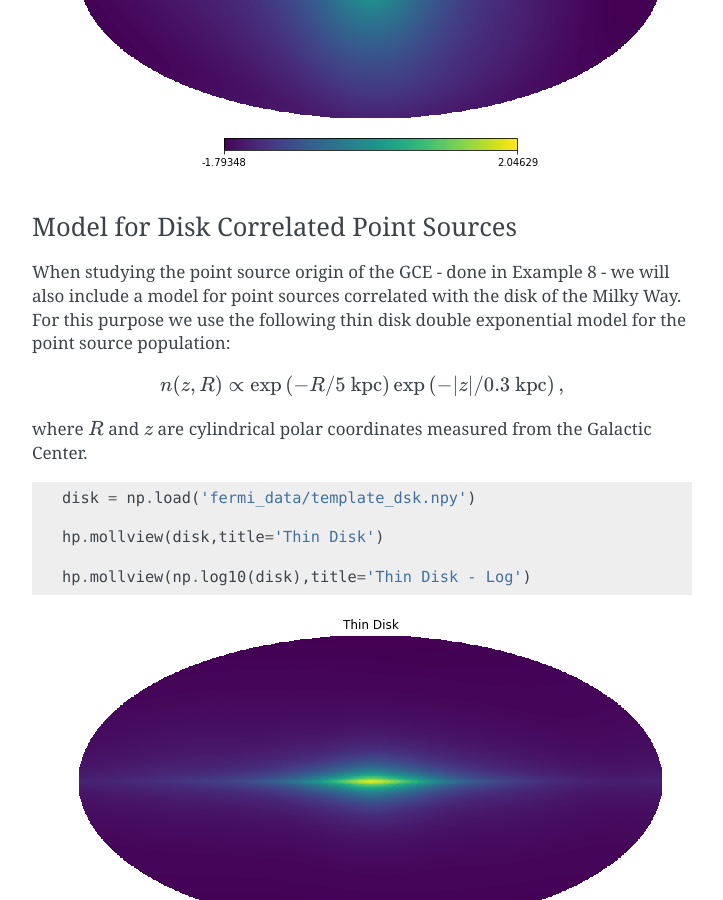
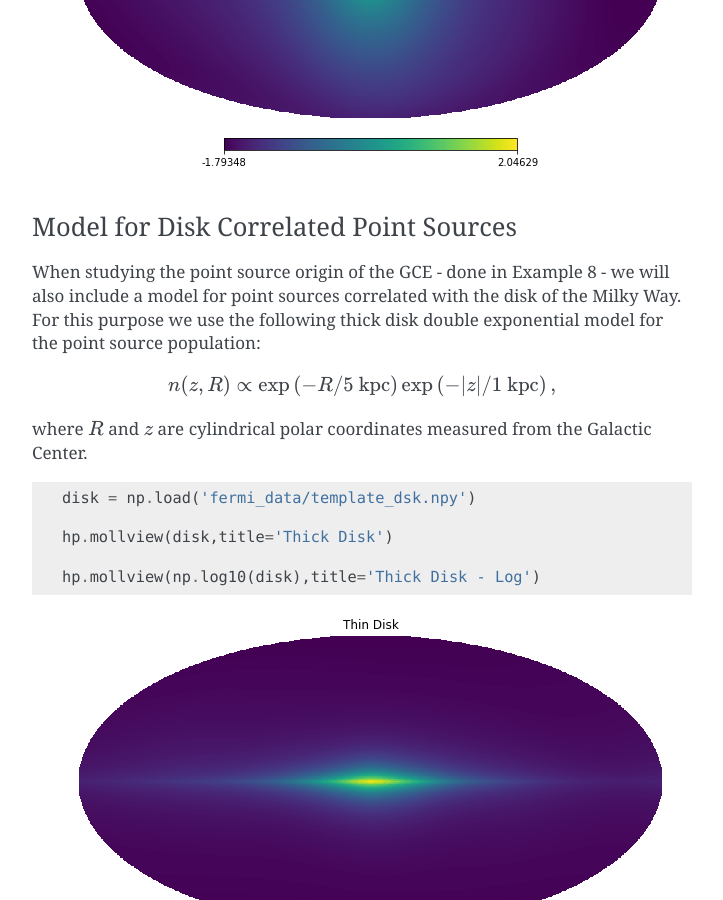
Before and after one commit to bsafdi/NPTFit, a Sphinx documentation site: the page built from docs/Example1_Overview_of_the_Fermi_Data.rst, in a window 1280 px wide and 900 px high, scrolled down 11290 px. Shown: the whole window, without its empty margins (388-1111 px from the left). Built offline with Sphinx 7.4.7, drawn with Linux system fonts in a browser that asks for light colours; pages that are not in the unit, such as notebooks, are missing from menus.

Commit message:
Updated docs to reflect the fact that we use a thick disk template

```diff
--- a/docs/Example1_Overview_of_the_Fermi_Data.rst
+++ b/docs/Example1_Overview_of_the_Fermi_Data.rst
@@ -353,10 +353,10 @@ Model for Disk Correlated Point Sources
 
 When studying the point source origin of the GCE - done in Example 8 -
 we will also include a model for point sources correlated with the disk
-of the Milky Way. For this purpose we use the following thin disk double
+of the Milky Way. For this purpose we use the following thick disk double
 exponential model for the point source population:
 
-.. math:: n(z,R) \propto \exp \left( - R / 5~\textrm{kpc} \right) \exp \left( - |z| /0.3~\textrm{kpc} \right)\,,
+.. math:: n(z,R) \propto \exp \left( - R / 5~\textrm{kpc} \right) \exp \left( - |z| /1~\textrm{kpc} \right)\,,
 
 where :math:`R` and :math:`z` are cylindrical polar coordinates measured
 from the Galactic Center.
@@ -365,9 +365,9 @@ from the Galactic Center.
 
     disk = np.load('fermi_data/template_dsk.npy')
 
-    hp.mollview(disk,title='Thin Disk')
+    hp.mollview(disk,title='Thick Disk')
 
-    hp.mollview(np.log10(disk),title='Thin Disk - Log')
+    hp.mollview(np.log10(disk),title='Thick Disk - Log')
 
 
 
```
